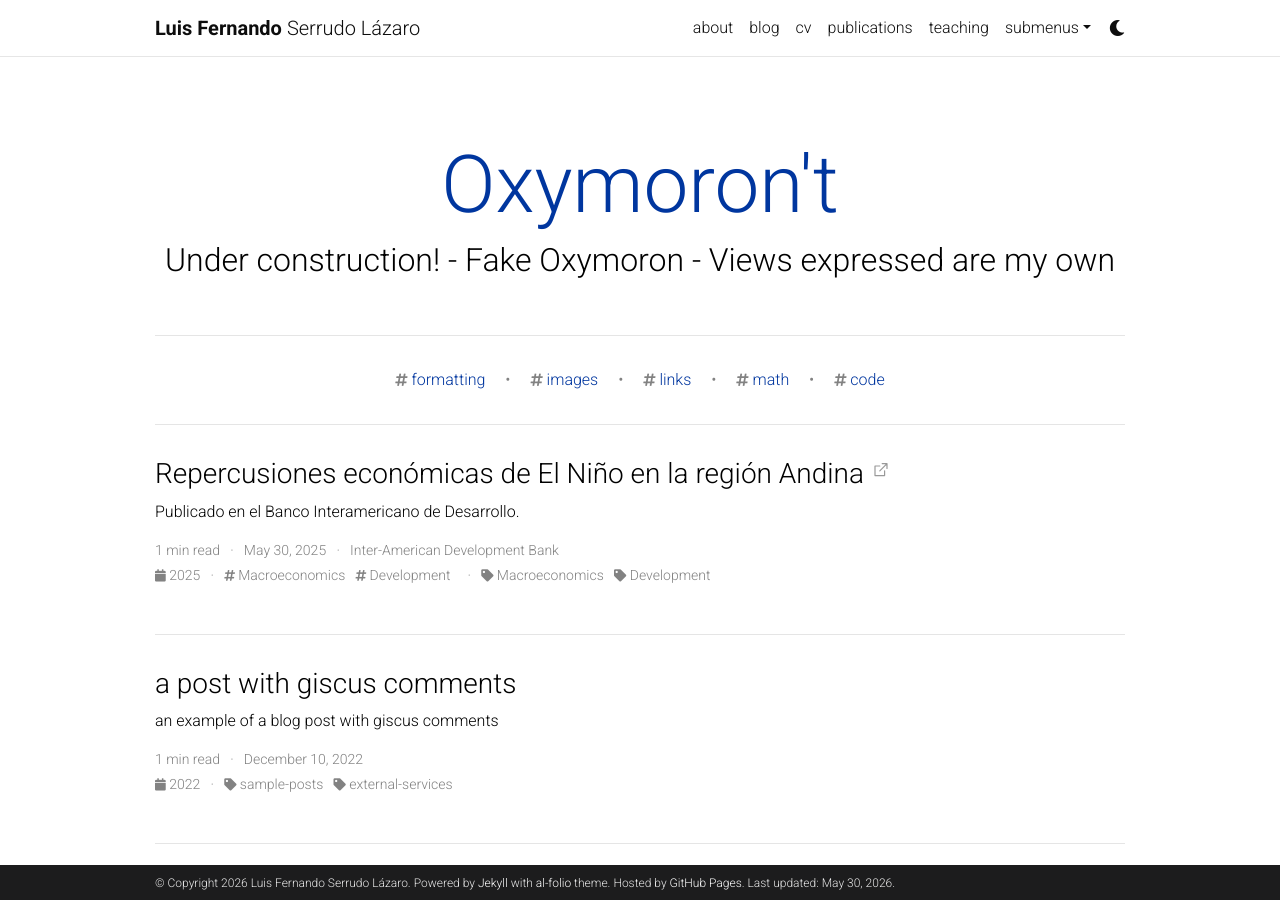
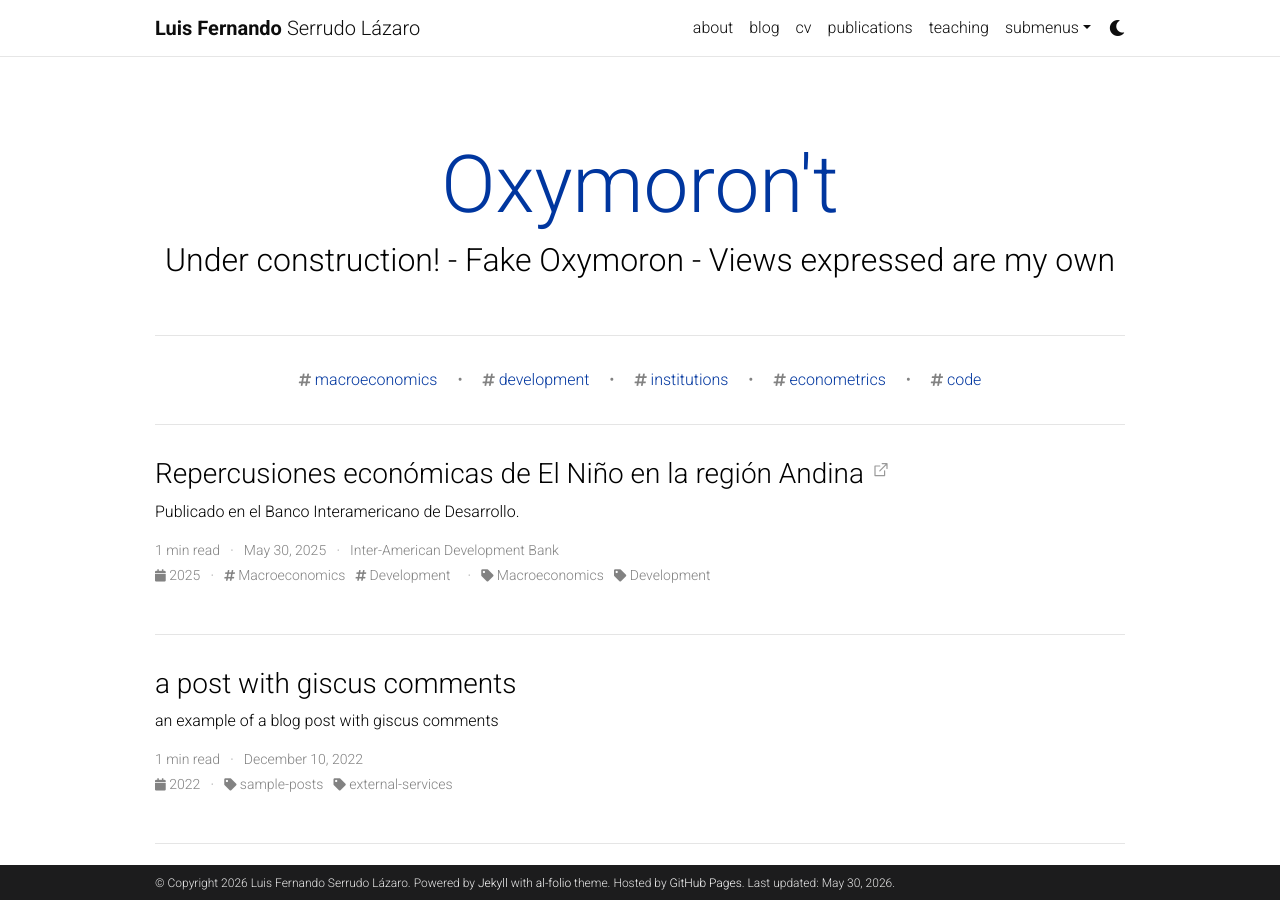
Before and after one commit to lserrudo/lserrudo.github.io, a Jekyll site: the page built from _pages/index.html, in a window 1280 px wide and 900 px high. Built offline with Jekyll 4.4.1, drawn with Linux system fonts in a browser that asks for light colours; the list of posts is cut into pages by our own code; comment, search, counter and statistics services are not loaded; a style sheet for code colours, icons or effects is not loaded.

Commit message:
Update display_tags in _config.yml

```diff
--- a/_config.yml
+++ b/_config.yml
@@ -258,7 +258,7 @@ jekyll-archives:
     tag: '/blog/tag/:name/'
     category: '/blog/category/:name/'
 
-display_tags: ['formatting', 'images', 'links', 'math', 'code'] # this tags will be dispalyed on the front page of your blog
+display_tags: ['macroeconomics', 'development', 'institutions', 'econometrics', 'code'] # this tags will be dispalyed on the front page of your blog
 
 # -----------------------------------------------------------------------------
 # Jekyll Scholar
```
